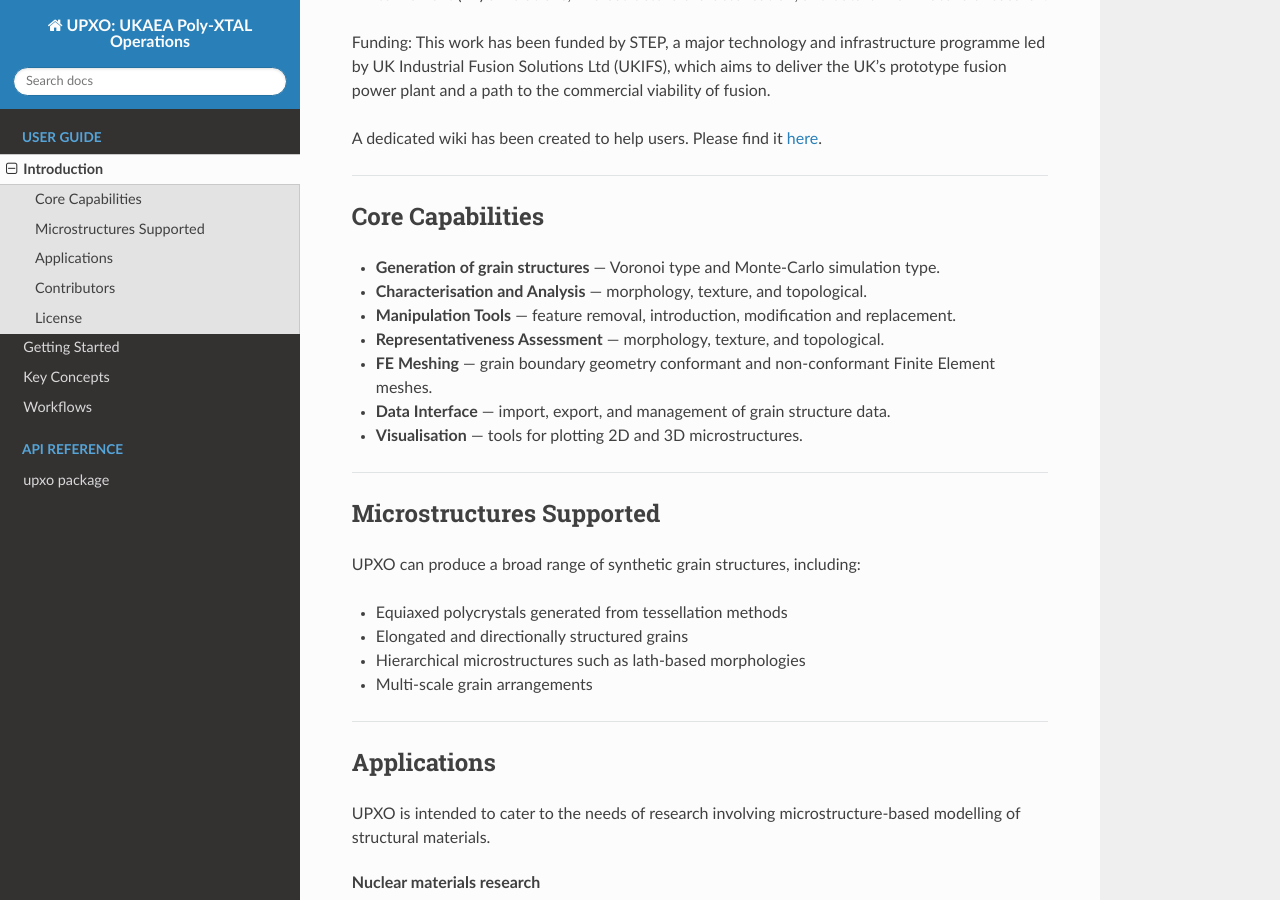
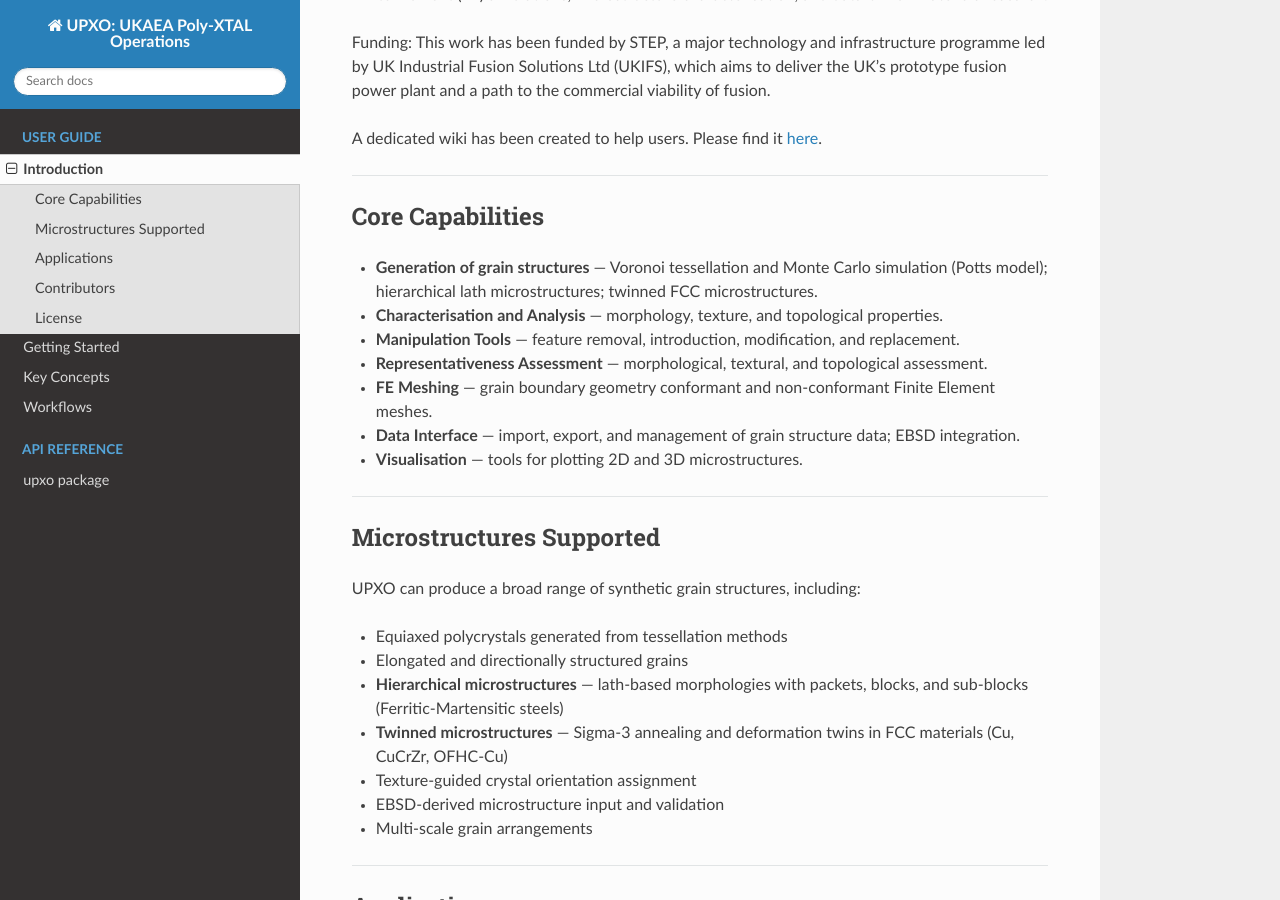
Before and after one commit to Design-By-Fundamentals-UKAEA/UPXO, a Sphinx documentation site: the page built from docs/introduction.rst, in a window 1280 px wide and 900 px high, scrolled down 463 px. Built offline with Sphinx 7.4.7 and the Read the Docs theme 3.1.0, drawn with Linux system fonts in a browser that asks for light colours; pages that are not in the unit, such as notebooks, are missing from menus.

Commit message:
Update published Sphinx documentation (docs/) with current capabilities
docs/introduction.rst:
- Update Core Capabilities to include APP Applications
- Clarify grain structure generation (Voronoi, MC, hierarchical, twinned)
- Add EBSD integration to Data Interface
- Expand Microstructures Supported with hierarchical laths and twinned FCC

docs/getting_started.rst:
- Add new "Interactive APP Applications" section
- Provide Python launch code for FM Steel APP
- Provide Python launch code for Twinned FCC APP
- Link to Use Case pages for comprehensive documentation

These changes ensure published docs at design-by-fundamentals-ukaea.github.io/UPXO/
reflect the current capabilities and make APP applications discoverable to users.

```diff
--- a/docs/introduction.rst
+++ b/docs/introduction.rst
@@ -26,12 +26,12 @@
 Core Capabilities
 -----------------
 
-- **Generation of grain structures** — Voronoi type and Monte-Carlo simulation type.
-- **Characterisation and Analysis** — morphology, texture, and topological.
-- **Manipulation Tools** — feature removal, introduction, modification and replacement.
-- **Representativeness Assessment** — morphology, texture, and topological.
+- **Generation of grain structures** — Voronoi tessellation and Monte Carlo simulation (Potts model); hierarchical lath microstructures; twinned FCC microstructures.
+- **Characterisation and Analysis** — morphology, texture, and topological properties.
+- **Manipulation Tools** — feature removal, introduction, modification, and replacement.
+- **Representativeness Assessment** — morphological, textural, and topological assessment.
 - **FE Meshing** — grain boundary geometry conformant and non-conformant Finite Element meshes.
-- **Data Interface** — import, export, and management of grain structure data.
+- **Data Interface** — import, export, and management of grain structure data; EBSD integration.
 - **Visualisation** — tools for plotting 2D and 3D microstructures.
 
 ----
@@ -43,7 +43,10 @@
 
 - Equiaxed polycrystals generated from tessellation methods
 - Elongated and directionally structured grains
-- Hierarchical microstructures such as lath-based morphologies
+- **Hierarchical microstructures** — lath-based morphologies with packets, blocks, and sub-blocks (Ferritic-Martensitic steels)
+- **Twinned microstructures** — Sigma-3 annealing and deformation twins in FCC materials (Cu, CuCrZr, OFHC-Cu)
+- Texture-guided crystal orientation assignment
+- EBSD-derived microstructure input and validation
 - Multi-scale grain arrangements
 
 ----
```
